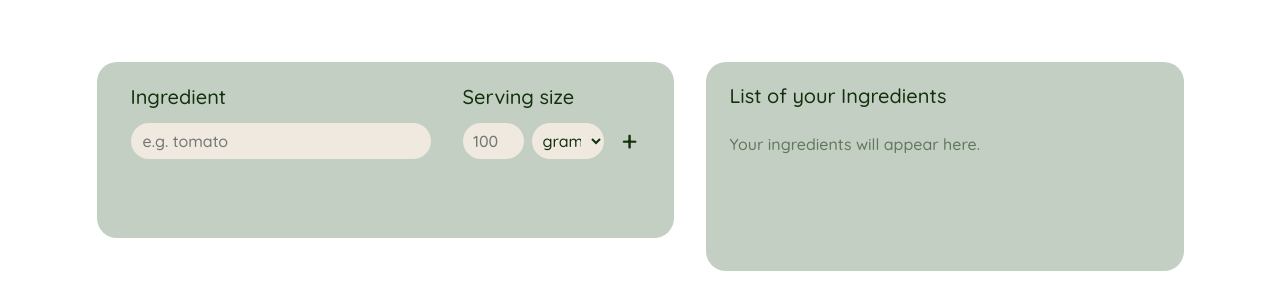
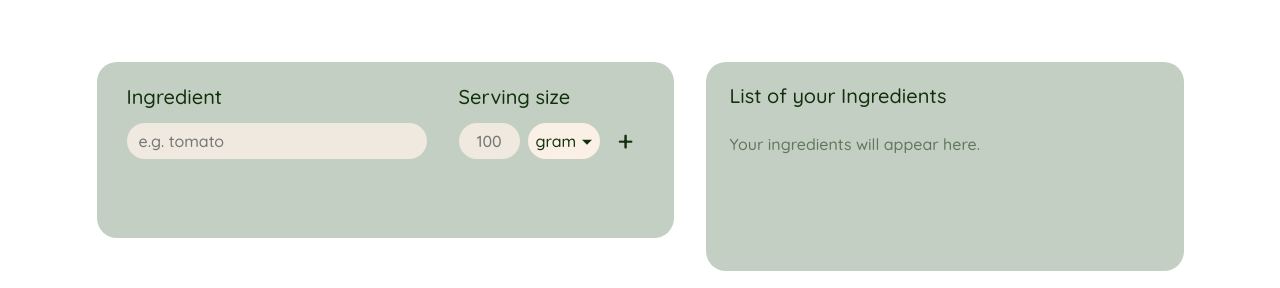
Before and after one commit to OlegOlanovski/Code-a-Cuisine, an Angular app: page /generate-recipe in a window 1280 px wide. Shown: the part 262-550 px from the top of the page. Built offline with nearby package versions, Linux system fonts and the light colour scheme.

Commit message:
fix: align serving size controls

```diff
--- a/src/app/pages/generate-recipe/generate-recipe.html
+++ b/src/app/pages/generate-recipe/generate-recipe.html
@@ -40,6 +40,7 @@
               aria-label="Quantity"
             />
 
+            <div class="measurement-control">
               <select name="unit" [(ngModel)]="unit" aria-label="Measurement">
                 <option value="gram">gram</option>
                 <option value="kilogram">kg</option>
@@ -48,6 +49,7 @@
                 <option value="tablespoon">tbsp</option>
                 <option value="teaspoon">tsp</option>
               </select>
+            </div>
 
             <button class="add-button" type="submit" aria-label="Add ingredient">+</button>
           </div>
--- a/src/app/pages/generate-recipe/generate-recipe.scss
+++ b/src/app/pages/generate-recipe/generate-recipe.scss
@@ -87,8 +87,8 @@
 .ingredient-card {
   display: grid;
   min-height: 176px;
-  padding: 25px 34px;
-  grid-template-columns: minmax(180px, 300px) minmax(170px, 1fr);
+  padding: 25px 30px;
+  grid-template-columns: 300px 185px;
   gap: 32px;
 }
 
@@ -127,20 +127,59 @@
 }
 
 .serving-controls {
-  display: grid;
-  grid-template-columns: 61px minmax(72px, 1fr) 36px;
+  display: flex;
+  width: 185px;
+  align-items: center;
   gap: 8px;
 }
 
 .quantity-input {
   width: 61px;
-  padding: 3px 10px;
+  padding: 0;
+  appearance: textfield;
   text-align: center;
+
+  &::-webkit-inner-spin-button,
+  &::-webkit-outer-spin-button {
+    margin: 0;
+    appearance: none;
+  }
 }
 
-.serving-controls select {
-  min-width: 0;
-  padding: 0 7px;
+.measurement-control {
+  position: relative;
+  flex: 0 0 72px;
+  width: 72px;
+  height: 36px;
+
+  select {
+    width: 100%;
+    height: 100%;
+    padding: 0 22px 0 8px;
+    appearance: none;
+    color: var(--dark-green);
+    font-size: 16px;
+    font-weight: 500;
+    line-height: 20px;
+    cursor: pointer;
+    background: var(--cream);
+    border: 0;
+    border-radius: 48px;
+  }
+
+  &::after {
+    position: absolute;
+    top: 50%;
+    right: 8px;
+    width: 0;
+    height: 0;
+    pointer-events: none;
+    content: '';
+    border-top: 5px solid var(--dark-green);
+    border-right: 5px solid transparent;
+    border-left: 5px solid transparent;
+    transform: translateY(-25%);
+  }
 }
 
 .add-button {
```
Lines whose indentation alone changed are shown as unchanged.
